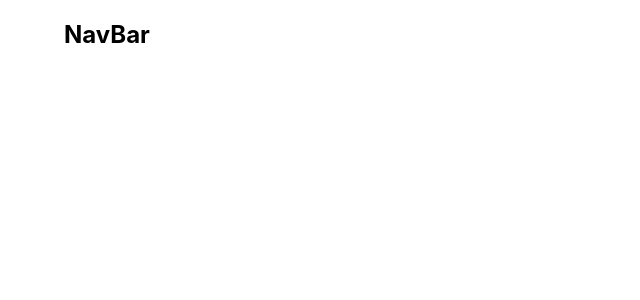
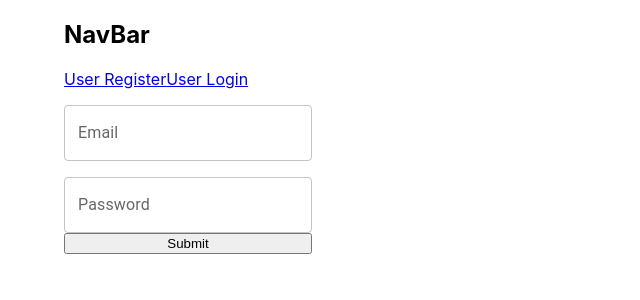
Before and after one commit to Suriya2596/PG-Management-System, a React (Create React App) app in the folder client/: page /login in a window 1280 px wide. Shown: the top 300 px of the page, without its empty margins (0-640 px from the left). Built offline with nearby package versions, Linux system fonts and the light colour scheme.

Commit message:
user login naviagtion

```diff
--- a/client/src/components/naviagtion/Home.js
+++ b/client/src/components/naviagtion/Home.js
@@ -1,11 +1,10 @@
 import React from "react"
-import UserLogin from "./UserLogin"
+
 
 const Home = (props)=>{
     return (
         <div>
             <h2>Home</h2>
-            <UserLogin />
         </div>
     )
 }
--- a/client/src/components/naviagtion/NavBar.js
+++ b/client/src/components/naviagtion/NavBar.js
@@ -1,6 +1,7 @@
-import React from "react"
-import { Route,Link } from "react-router-dom"
+import React,{useState,useEffect} from "react"
+import { Route,Link, withRouter } from "react-router-dom"
 
+import PrivateRouter from "./PrivateRouter"
 import Home from "./Home"
 import Dashboard from "../dashboard/Dashboard"
 import Buildings from "../buildings/Buildings"
@@ -8,16 +9,45 @@
 import Tenants from "../tenants/Tenants"
 import Expenses from "../expenses/Expenses"
 import UserRegister from "./UserRegister"
+import UserLogin from "./UserLogin"
+
 
 const NavBar = (props)=>{
+    const [isLoggedin,setIsLoggedIn] = useState(false)
+    useEffect(()=>{
+        if(localStorage.getItem("tokenPG")){
+            handleIsLoggedIn()
+        }
+    },[])
+    const handleIsLoggedIn = ()=>{
+        setIsLoggedIn(!isLoggedin)
+    }
     return (
         <div>
             <h2>NavBar</h2>
+            {
+                isLoggedin ? (
+                    <>
+                        <Link to="/dashboard">Dashboard</Link>
+                    </>
+                ) : (
+                    <>
+                        <Link to="/register">User Register</Link>
+                        <Link to="/login">User Login</Link>
+                    </>
+                )
+            }
 
-            <Route path={"/"} component={ localStorage.getItem("tokenPG") ? Dashboard : Home } exact/>
+            <Route path={"/"} component={ Home } exact/>
+            <PrivateRouter path={"/dashboard"} component={Dashboard} exact/>
+
             <Route  path={"/register"} component={UserRegister} exact />
+            <Route  path={"/login"} render={(props)=>{
+                return <UserLogin {...props} handleIsLoggedIn={handleIsLoggedIn}/>
+            }} exact/>
+
         </div>
     )
 }
 
-export default NavBar
+export default withRouter(NavBar)
--- /dev/null
+++ b/client/src/components/naviagtion/PrivateRouter.js
@@ -0,0 +1,9 @@
+import {Route,Redirect} from "react-router-dom"
+
+const PrivateRouter = ({component:PrivateComponent,...reset})=>{
+    return <Route  {...reset} render={(props)=>{
+        return localStorage.getItem("tokenPG") ? <PrivateComponent {...props} /> : <Redirect to={{pathname:"/"}}/>
+    }} />
+}
+
+export default PrivateRouter
--- a/client/src/components/naviagtion/UserLogin.js
+++ b/client/src/components/naviagtion/UserLogin.js
@@ -2,8 +2,13 @@
 import { useFormik } from "formik"
 import * as Yup from "yup"
 import { TextField, FormControl } from "@mui/material"
+import { useDispatch } from "react-redux"
+import { startUserLogin } from "../../reduxStore/actions/usersAction"
+
 
 const UserLogin = (props) => {
+    const {handleIsLoggedIn} = props
+    const dispatch = useDispatch()
 
     const formik = useFormik({
         initialValues:{
@@ -14,8 +19,14 @@
             email:Yup.string().email().required(),
             password:Yup.string().min(8,"Min 8 character").max(128,"Maximum 128 character").required()
         }),
-        onSubmit:function(values){
-            console.log(values)
+        onSubmit:function(values,{resetForm}){
+            const reDirect = ()=>{
+                resetForm()
+                window.alert("Successfully login")
+                props.history.push("/dashboard")
+                handleIsLoggedIn()
+            }
+            dispatch( startUserLogin(values,reDirect) )
         }
     })
 
--- a/client/src/reduxStore/actions/usersAction.js
+++ b/client/src/reduxStore/actions/usersAction.js
@@ -24,3 +24,19 @@
         payload:data
     }
 }
+
+export const startUserLogin = (requestData,reDirect)=>{
+    return (dispatch)=>{
+        axios.post("http://localhost:3500/api/user/login",requestData)
+            .then((response)=>{
+                const userData = response.data
+                if(userData.hasOwnProperty("errors")){
+                    window.alert(userData.message)
+                }else{
+                    console.log(userData)
+                    localStorage.setItem("tokenPG",userData.tokenPG)
+                    reDirect()
+                }
+            })
+    }
+}
```
